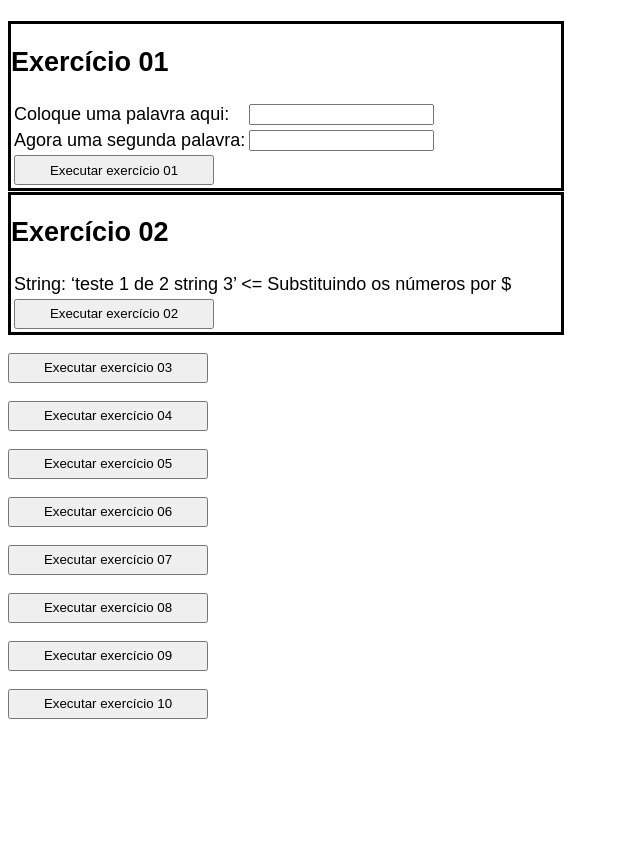
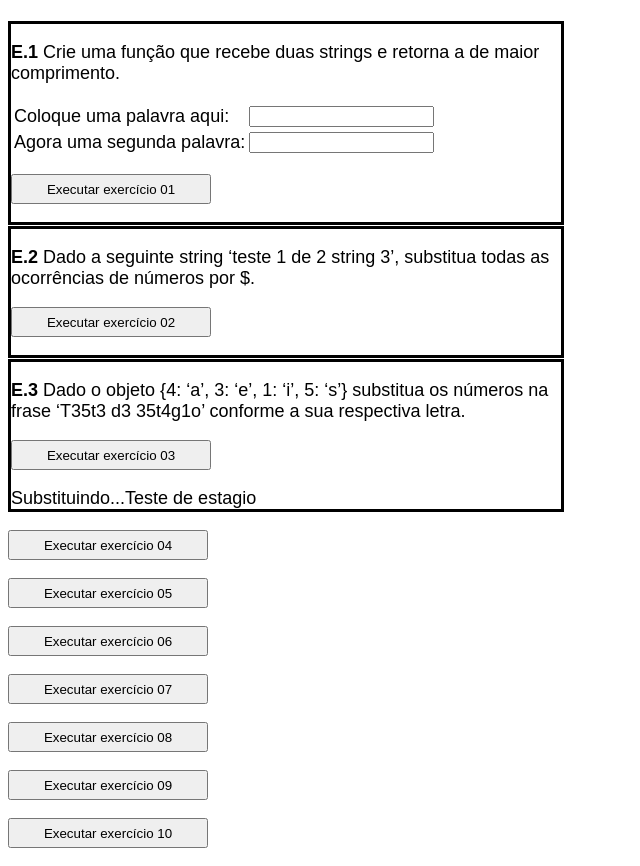
Before and after one commit to BrunaAlmeida13/Teste-Estagio-Nave, a plain HTML site: page teste/index.html in a window 1280 px wide. Both pictures are taken after a click on the button "Executar exercício 03". Shown: the part 69-935 px from the top of the page, without its empty margins (0-640 px from the left). Before the commit the page ends 806 px from the top, so only its background shows below. Drawn offline with Linux system fonts and the light colour scheme.

Commit message:
questao03-finalizada

```diff
--- a/teste/index.html
+++ b/teste/index.html
@@ -5,14 +5,14 @@
 	<meta charset="UTF-8" />
 	<script src="src/exercise01.js"></script>
 	<script src="src/exercise02.js"></script>
-	<script src="/projeto/codigo-js/exercise03.js"></script>
-	<script src="/projeto/codigo-js/exercise04.js"></script>
-	<script src="/projeto/codigo-js/exercise05.js"></script>
-	<script src="/projeto/codigo-js/exercise06.js"></script>
-	<script src="/projeto/codigo-js/exercise07.js"></script>
-	<script src="/projeto/codigo-js/exercise08.js"></script>
-	<script src="/projeto/codigo-js/exercise09.js"></script>
-	<script src="/projeto/codigo-js/exercise10.js"></script>
+	<script src="src/exercise03.js"></script>
+	<script src="src/exercise04.js"></script>
+	<script src="src/exercise05.js"></script>
+	<script src="src/exercise06.js"></script>
+	<script src="src/exercise07.js"></script>
+	<script src="src/exercise08.js"></script>
+	<script src="src/exercise09.js"></script>
+	<script src="src/exercise10.js"></script>
 	<link rel="stylesheet" type="text/css" href="src/style.css" />
 </head>
 
@@ -21,9 +21,7 @@
 
 	<section class="sec">
 			<div>
-                <h2>
-                    Exercício 01
-                </h2>
+                <p> <strong>E.1</strong> Crie uma função que recebe duas strings e retorna a de maior comprimento.</p>
                 <table>
                 <tr>
                         <td>Coloque uma palavra aqui:</td>
@@ -33,43 +31,40 @@
                     <td>Agora uma segunda palavra:</td>
                     <td><input type="text" name="string2" id="string2"/></td>
                 </tr>
-                <tr>
-                    <td>
-                        <button onclick="exercise01()" id="bt01" class="bt">
-                            Executar exercício 01
-                        </button>
-                    </td>
-                </tr>
             </table>
+            <p>
+                <button onclick="exercise01()" id="bt01">
+                    Executar exercício 01
+                </button>
+            </p>
 		</div>
         <div id="res01"></div>
 	</section>
 
 	<section class="sec">
         <div>
-            <h2>
-                Exercício 02
-            </h2>
-            <table>
-                <tr>
-                    <td>String: ‘teste 1 de 2 string 3’</td>
-                    <td> <= Substituindo os números por $ </td>
-                </tr>
-                <tr>
-                <td>
-                    <button onclick="exercise02()" id="bt02" class="bt">
-                    Executar exercício 02
-                    </button>
-                </td>
-                </tr>
-            </table>
+            <p> <strong>E.2</strong> Dado a seguinte string ‘teste 1 de 2 string 3’, substitua todas as ocorrências de números por $.</p>
+            <p>
+                <button onclick="exercise02()" id="bt02">
+                Executar exercício 02
+                </button>
+            </p>
         </div>
         <div id="res02"></div>
     </section>
 
-	<p><button onclick="exercise03()">
-	Executar exercício 03
-	</button></p>
+    <section class="sec">
+        <div>
+            <p> <strong>E.3</strong> Dado o objeto {4: ‘a’, 3: ‘e’, 1: ‘i’, 5: ‘s’} substitua os números na frase ‘T35t3 d3 35t4g1o’ conforme a sua respectiva letra.</p>
+            <p>
+                <button onclick="exercise03()" id="bt03">
+                Executar exercício 03
+                </button>
+            </p>
+        </div>
+        <div id="res03"></div>
+    </section>
+
 	<p><button onclick="exercise04()">
 	Executar exercício 04
 	</button></p>
--- /dev/null
+++ b/teste/src/exercise03.js
@@ -0,0 +1,41 @@
+let frase = 'T35t3 d3 35t4g1o'
+let fraseMod = null
+let fraseMod1 = null
+function exercise03(){
+    let bt03 = document.querySelector('button#bt03')
+    let res03 = document.querySelector('div#res03')
+
+    const substituto = {
+        4: 'a',
+        3: 'e',
+        1: 'i',
+        5: 's',
+    }
+
+    for(const propety in substituto){
+        if(propety == 4){
+            frase = frase.replace(frase[12], substituto[propety])
+        }
+    }
+    for(const propety in substituto){
+        if(propety == 3){
+            frase = frase.replace(frase[1], substituto[propety])
+            frase = frase.replace(frase[4], substituto[propety])
+            frase = frase.replace(frase[7], substituto[propety])
+            fraseMod = frase.replace(frase[9], substituto[propety])
+        }
+    }
+    for(const propety in substituto){
+        if(propety == 1){
+            fraseMod = fraseMod.replace(fraseMod[14], substituto[propety])
+        }
+    }
+    for(const propety in substituto){
+        if(propety == 5){
+            fraseMod = fraseMod.replace(fraseMod[2], substituto[propety])
+            fraseMod1 = fraseMod.replace(fraseMod[10], substituto[propety])
+        }
+    }
+
+    res03.innerHTML = `Substituindo...${fraseMod1}`
+}
```
